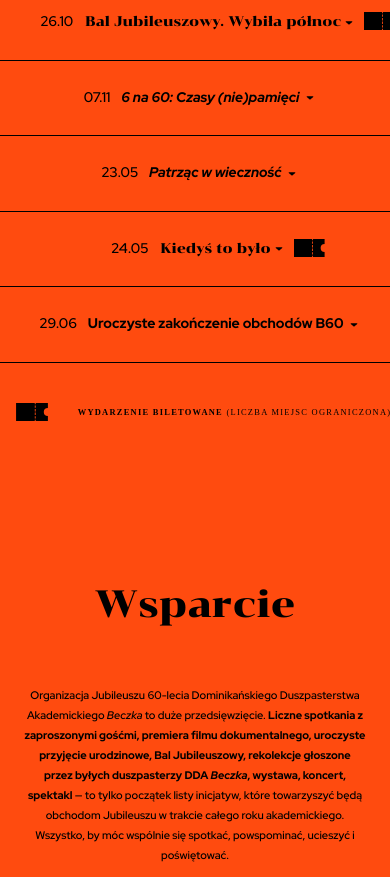
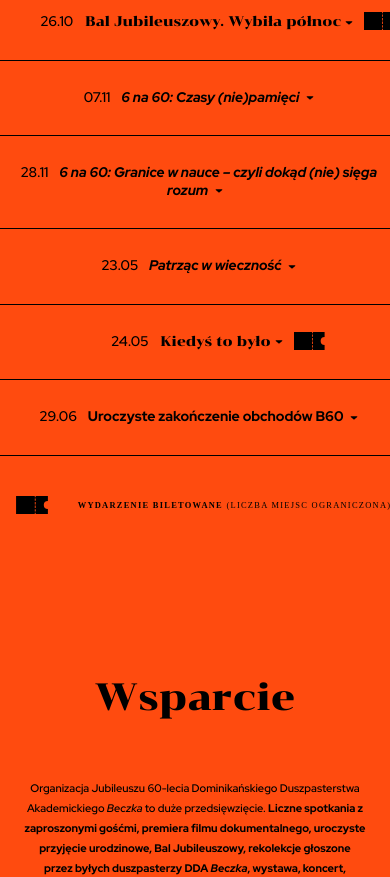
Before and after one commit to sjanikowski/beszesc.github.io, a Nuxt app: page / in a window 390 px wide. Shown: the part 2980-3857 px from the top of the page. Built offline with nearby package versions, Linux system fonts and the light colour scheme; what vue-lazytube would draw is missing.

Commit message:
Add second event

```diff
--- a/pages/index.vue
+++ b/pages/index.vue
@@ -358,6 +358,40 @@
           <br><br>
           <div class="my-4 font-bold hover:translate-x-2">
               <a href="https://www.facebook.com/share/KrwqtyzHvnsuobbu/?mibextid=WC7FNe" target=”_blank”>Wydarzenie na Facebooku</a>
+            </div>
+          </div>
+        </div>
+        <div class="border-black border-b h-0.5 w-full 2xl:w-[150%] 2xl:translate-x-[-16.6%] min-[1900px]:w-[200%] min-[1900px]:translate-x-[-25%]"></div>
+
+        <div id="6na60_2">
+          <div class="collapsible inline-block cursor-pointer text-[14px] sm:text-[25px] font-medium my-7 sm:my-14 duration-0 hover:text-[#0071FF]">
+            <span class="mx-2 duration-0">28.11</span>
+            <span class="font-bold italic duration-0">
+              6 na 60: Granice w nauce – czyli dokąd (nie) sięga rozum
+            </span>
+            <span class="inline-block ml-1 max-w-5 sm:max-w-5 h-[4px] sm:h-2 duration-0">
+              <svg class="duration-0 max-w-2 sm:max-w-5 h-[4px] sm:h-2 relative top-[-0.1em]" xmlns="http://www.w3.org/2000/svg" viewBox="0 0 20 9">
+                <path class="duration-0" id="Polygon_1" data-name="Polygon 1" d="M9.331.6a1,1,0,0,1,1.338,0l7.394,6.655A1,1,0,0,1,17.394,9H2.606a1,1,0,0,1-.669-1.743Z" transform="translate(20 9) rotate(180)"/>
+              </svg>
+            </span>
+          </div>
+        </div>
+        <div class="collapsible-content text-[10px] sm:text-[20px] font-medium text-[#0071FF]">
+          <div class="w-1/4 float-left text-right px-5 font-bold">20:00<br>Politechnika Krakowska</div>
+          <div class="w-3/4 float-right text-left px-5">Zapraszamy na spotkanie z prof. Krzysztofem Meissnerem, związanym z Uniwersytetem Warszawskim wybitnym fizykiem teoretykiem oraz popularyzatorem nauki, specjalizującym się w teorii cząstek elementarnych oraz kosmologii, współpracownikiem noblisty Rogera Penrose’a, z którym współpracował nad konforemną kosmologią cykliczną.
+            <br><br>Spotkanie pt. <a href="https://fb.me/e/2ozKKBpnU" target=”_blank”><b>„Granice w nauce – czyli dokąd (nie) sięga rozum”</b></a> odbędzie się w czwartek, 28 listopada, o godzinie 20:00 na Politechnice Krakowskiej, w sali nr 11 budynku W-2, przy ul. Warszawskiej 24.
+            <br><br>Żyjemy w czasach bezprecedensowego sukcesu nauki. Jednocześnie silne pozostają grupy, które kwestionują jej ustalenia. W ramach tego spotkania zapraszamy do rozmowy o tym, jak działa współczesna nauka, czego jeszcze możemy od niej oczekiwać i jakie, jeśli w ogóle, są granice ludzkiego poznania.
+            <br><br>Poruszymy między innymi poniższe tematy:
+            <br>·         Jak daleko pozwalają dojść rozważania czysto teoretyczne, a dokąd aparat doświadczalny?
+            <br>·         O jakich tematach nauka nie może się wypowiedzieć?
+            <br>·         Jakie znaczenie ma kwestionowanie konsensu w nauce?
+            <br>·         Jak postawa naukowego sceptycyzmu wpływa na filozoficzne poglądy naukowców? Czy nauka i filozofia to dziedziny od siebie niezależne?
+            <br>·         Czy pytania o istnienie pozamaterialnej rzeczywistości wpływają na pracę naukowców?
+            <br>·         W jaki sposób kultura, filozofia lub religia mogą być inspiracją dla naukowców?
+            <br><br>Spotkanie jest drugim z serii sześciu spotkań „6 na 60”, odbywających się przez cały rok akademicki 2024/2025 na krakowskich uczelniach. To rozmowy z wybitnymi osobami ze świata nauki i kultury dotyczące kwestii z dziedziny sztuki oraz nauk ścisłych, humanistycznych i społecznych. Tworzą one przestrzeń, gdzie różne dyscypliny mierzą się z aktualnymi wyzwaniami i najważniejszymi pytaniami obecnych czasów, a zróżnicowana tematyka pozwala na wgląd w złożoną rzeczywistość.
+            <br><br>
+          <div class="my-4 font-bold hover:translate-x-2">
+              <a href="https://fb.me/e/2ozKKBpnU" target=”_blank”>Wydarzenie na Facebooku</a>
             </div>
           </div>
         </div>
```
Also changed, not shown: 200.html (+2 -2 lines), index.html (+2 -2 lines), 4 other files (tests, documents, lock files or other folders).
